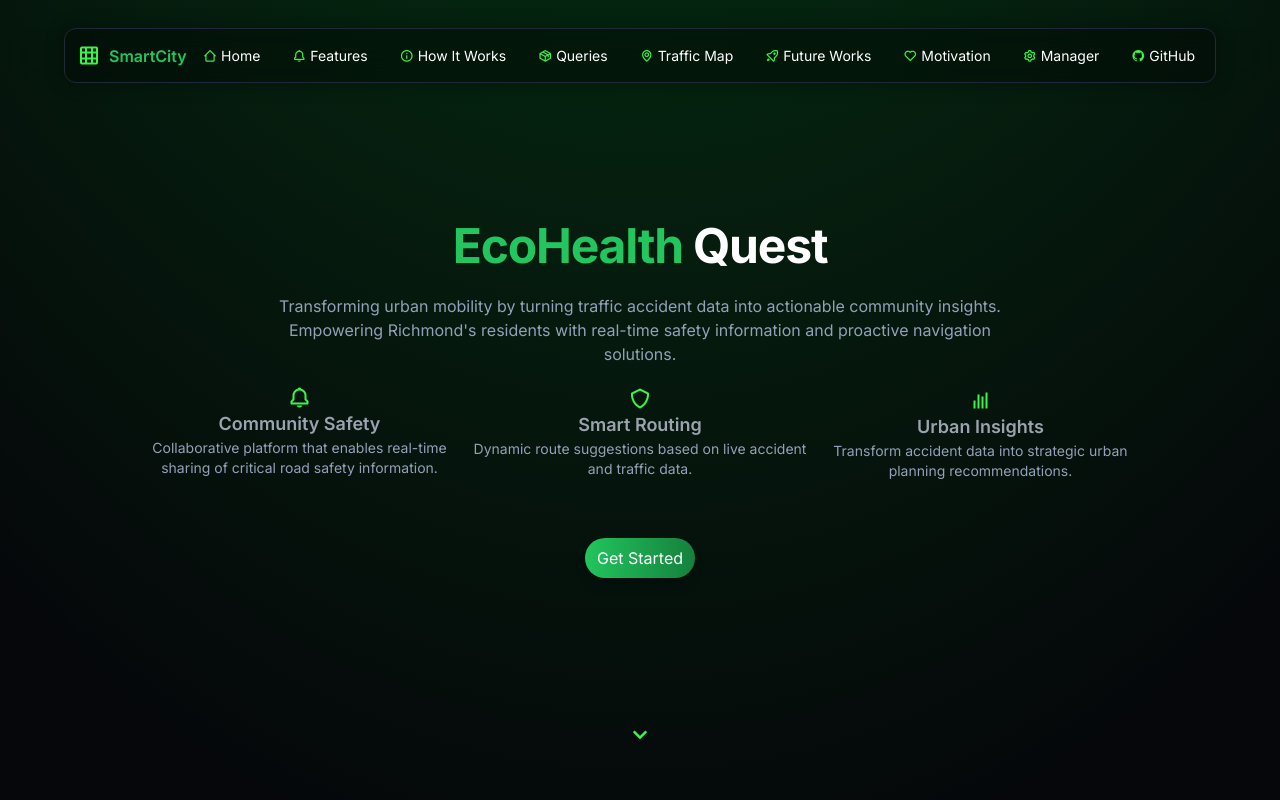
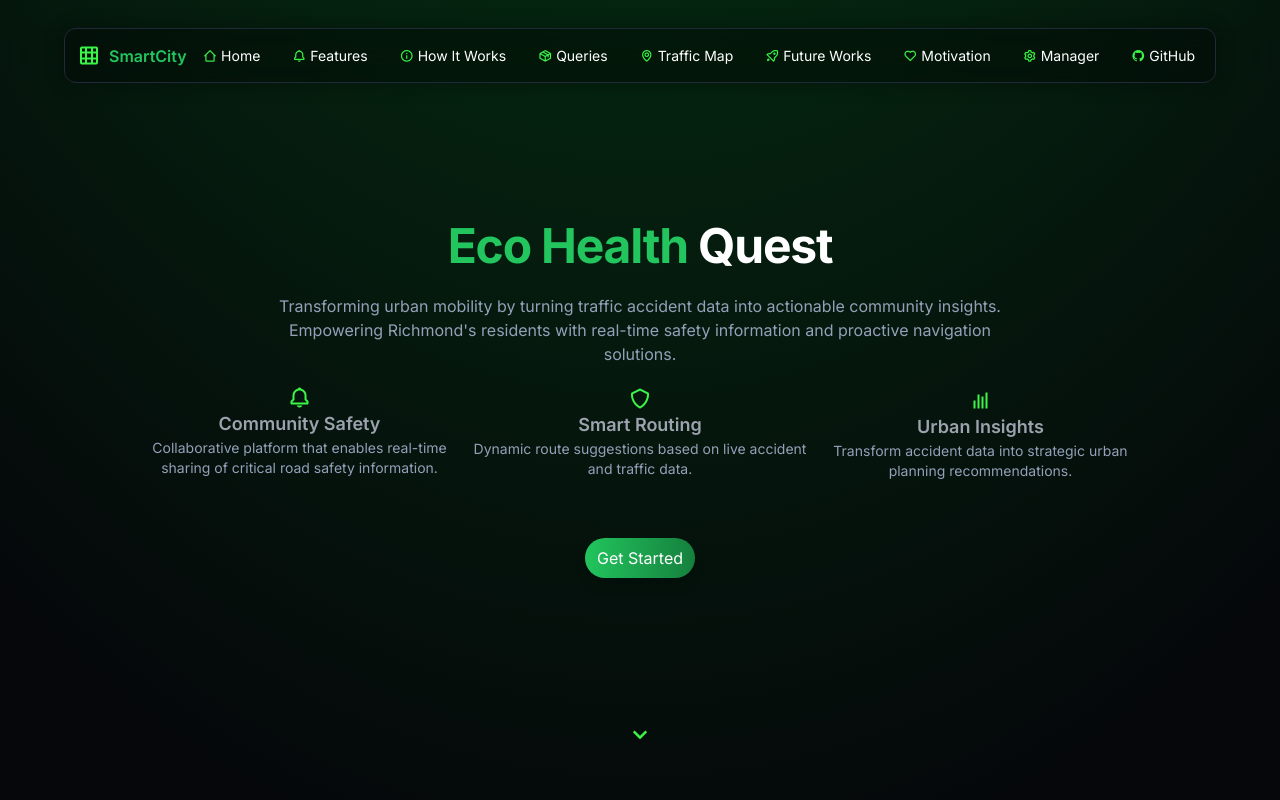
Before and after one commit to GokulCh/VCU-MiniHack-2025, a React (Vite) app in the folder app/: page / in a window 1280 px wide. Shown: the top 800 px of the page. Built offline with nearby package versions, Linux system fonts and the light colour scheme; the HTML template or start-up script is replaced by a standard one.

Commit message:
updated name

```diff
--- a/app/src/components/HomePage/HeroSection.jsx
+++ b/app/src/components/HomePage/HeroSection.jsx
@@ -24,7 +24,7 @@ const HeroSection = () => {
     <section id="Home" className="w-full flex flex-col items-center justify-center py-24 sm:py-36 h-screen relative">
       <div id="HeroSectionContainer" className="flex flex-col items-center justify-center text-center space-y-6">
         <h1 className="text-4xl sm:text-5xl font-bold fade-in-medium">
-          <span className="text-green-500">EcoHealth</span> <span className="text-white">Quest</span>
+          <span className="text-green-500">Eco Health</span> <span className="text-white">Quest</span>
         </h1>
         <p className="text-base max-w-3xl mx-auto">
           Transforming urban mobility by turning traffic accident data into actionable community insights. Empowering
```
